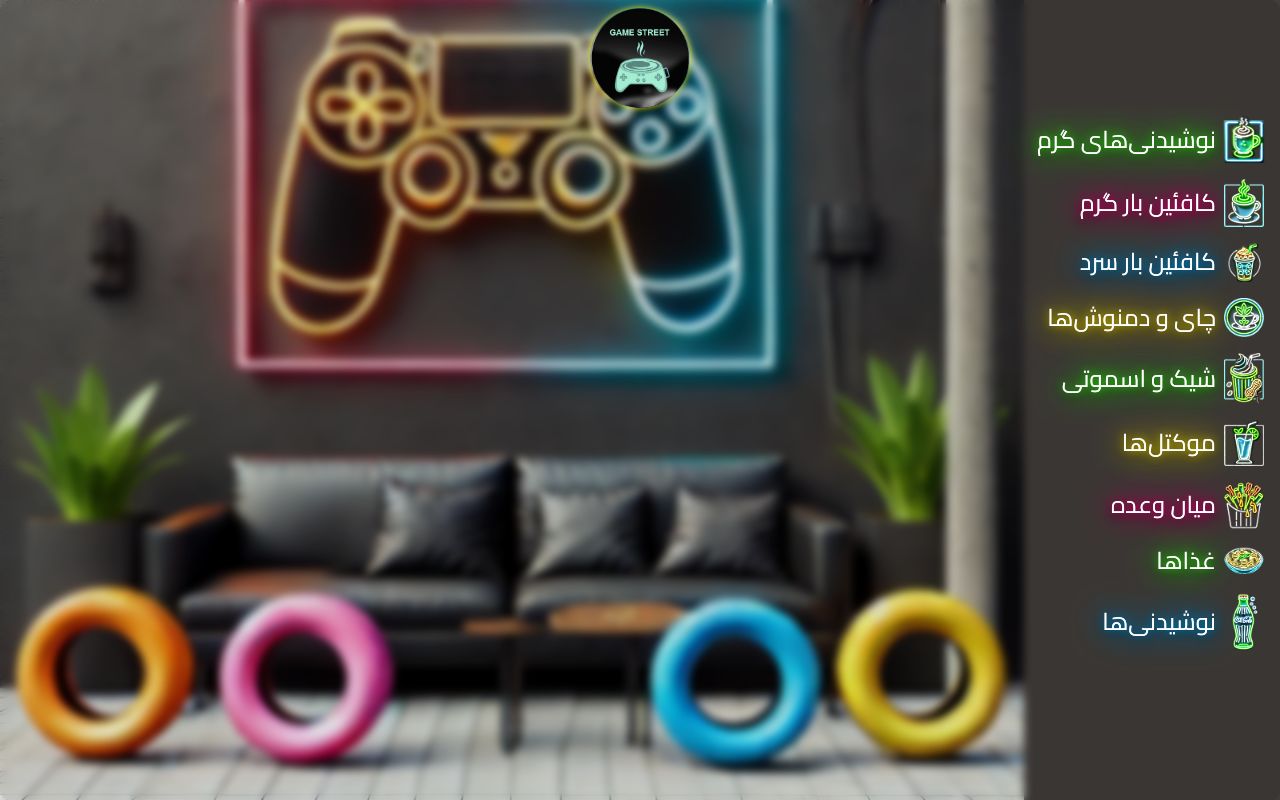
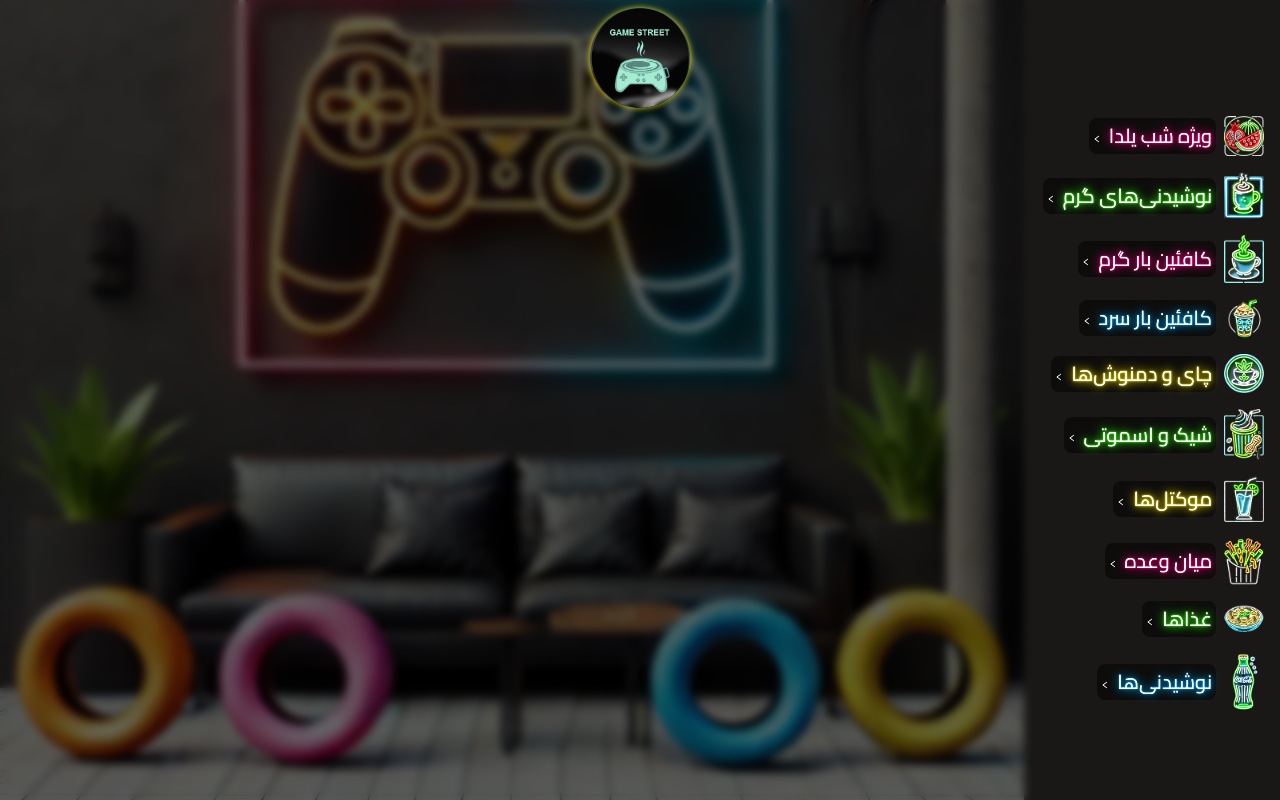
Before and after one commit to Alimobasheri/cafe-street, a Next.js app: page / in a window 1280 px wide. Built offline with nearby package versions, Linux system fonts and the light colour scheme.

Commit message:
Update yalda items, Update styles and background colors for better view

```diff
--- a/src/app/components/MenuOverlay/index.tsx
+++ b/src/app/components/MenuOverlay/index.tsx
@@ -8,7 +8,7 @@ export const MenuOverlay: FC<PropsWithChildren> = ({ children }) => {
         initial={{ opacity: 0 }}
         animate={{ opacity: 1 }}
         transition={{ duration: 0.5 }}
-        className="w-full h-full rounded-lg shadow-lg rounded-xl bg-black/10 shadow-lg ring-1 ring-black/5 backdrop-blur-sm"
+        className="w-full h-full backdrop-blur-sm bg-black/60"
       >
         {children}
       </motion.div>
--- a/src/app/components/MenuSectionItems/index.tsx
+++ b/src/app/components/MenuSectionItems/index.tsx
@@ -10,7 +10,7 @@ export const MenuSectionItems: FC<{
   if (!has_sub_sections) {
     return (
       <div
-        className={`w-full mx-auto flex flex-col p-6 gap-4 backdrop-blur-xl p-2 rounded-lg bg-black/30`}
+        className={`w-full mx-auto flex flex-col p-6 gap-4  p-2 rounded-lg bg-black/60`}
       >
         {items.map((item) => (
           <div
@@ -29,7 +29,7 @@ export const MenuSectionItems: FC<{
     return subsections.map((section) => (
       <div
         key={section.name}
-        className={`w-full mx-auto mb-2 flex flex-col p-6 gap-4 backdrop-blur-xl p-2 rounded-lg bg-black/30`}
+        className={`w-full mx-auto mb-2 flex flex-col p-6 gap-4 p-2 rounded-lg bg-black/60`}
       >
         <h1 className="text-xl font-bold">{section.label_fn}</h1>
         {section.items.map((item) => (
--- a/src/app/components/MenuSections/index.tsx
+++ b/src/app/components/MenuSections/index.tsx
@@ -6,6 +6,7 @@ import Image from 'next/image';
 import { useEffect, useMemo, useRef, useState } from 'react';
 import { MenuSectionItems } from '../MenuSectionItems';
 import logo from '@/app/logo.png';
+import ArrowLeft from '@/app/icons/ArrowLeft';
 
 export const MenuSections = () => {
   const [selectedSection, setSelectedSection] = useState<string | null>(null);
@@ -38,7 +39,7 @@ export const MenuSections = () => {
       return (
         <motion.div key={section.name}>
           <a
-            className={`p-2 text-right text-white font-light flex flex-row-reverse justify-start items-center gap-2  text-2xl brightness-125 ${
+            className={`p-2 text-right text-white font-light flex flex-row-reverse justify-start items-center gap-2  text-xl brightness-125 ${
               isOpen ? 'animate-flicker' : ''
             } ${
               !!selectedSection && !isOpen && 'opacity-60'
@@ -61,9 +62,18 @@ export const MenuSections = () => {
                 />
               </span>
             )}
-            <span className={`text-nowrap ${section.drop_shadow} contrast-150`}>
-              {section.label_fn}
-            </span>
+            <div className="flex flex-row-reverse items-baseline gap-2 bg-black/50 p-1 rounded-lg">
+              <span className={`text-nowrap ${section.drop_shadow}`}>
+                {section.label_fn}
+              </span>
+              <div
+                className={`transition-all duration-300 ${
+                  isOpen ? '-rotate-90' : ''
+                }`}
+              >
+                <ArrowLeft width={8} height={8} />
+              </div>
+            </div>
           </a>
           <div
             className={`w-full transition-transform duration-100 origin-top overflow-hidden justify-center items-center ${
--- a/src/app/constants/MENU_ITEMS.ts
+++ b/src/app/constants/MENU_ITEMS.ts
@@ -82,6 +82,12 @@ export const WARM_CAFFEINE_ITEMS: IMenuItem[] = [
     price: 87000,
   },
   {
+    name: 'latte_vanilla',
+    label: 'Latte & Vanilla',
+    label_fn: 'لاته وانیل',
+    price: 90000,
+  },
+  {
     name: 'mocha',
     label: 'Mocha',
     label_fn: 'موکا',
@@ -92,6 +98,12 @@ export const WARM_CAFFEINE_ITEMS: IMenuItem[] = [
     label: 'Caramel Machiato',
     label_fn: 'کارامل ماکیاتو',
     price: 93000,
+  },
+  {
+    name: 'espresso_machiato',
+    label: 'Espresso Machiato',
+    label_fn: 'اسپرسو ماکیاتو',
+    price: 64000,
   },
   {
     name: 'french',
@@ -532,3 +544,24 @@ export const DRINKS_ITEMS: IMenuItem[] = [
     price: null,
   },
 ];
+
+export const YALDA_ITEMS: IMenuItem[] = [
+  {
+    name: 'chelle_mocktail',
+    label: 'Chelle Mocktail',
+    label_fn: 'موکتل شب چله (انار - سودا - لیمو و ...)',
+    price: 110000,
+  },
+  {
+    name: 'latte_pumpkin',
+    label: 'Latte Pumpkin',
+    label_fn: 'لته پامپکین اسپایس (لته کدو‌حلوایی استارباکس)',
+    price: 90000,
+  },
+  {
+    name: 'yalda_salad',
+    label: 'Yalda Salad',
+    label_fn: 'سالاد یلدا (فیله‌مرغ - انار - ذرت - گردو - سس مخصوص)',
+    price: 185000,
+  },
+];
--- a/src/app/constants/MENU_SECTIONS.ts
+++ b/src/app/constants/MENU_SECTIONS.ts
@@ -7,6 +7,7 @@ import Mocktails from '@/app/mocktails.png';
 import Snacks from '@/app/snacks.png';
 import Food from '@/app/food.png';
 import Drinks from '@/app/drinks.png';
+import YaldaSpecial from '@/app/yalda_special.png';
 import {
   BURGER_ITEMS,
   CEASAR_SALAD_ITEMS,
@@ -22,6 +23,7 @@ import {
   TEA_HERBAL_ITEMS,
   WARM_CAFFEINE_ITEMS,
   WARM_DRINKS_ITEMS,
+  YALDA_ITEMS,
 } from './MENU_ITEMS';
 import { StaticImageData } from 'next/image';
 
@@ -77,6 +79,16 @@ export const FOOD_SUB_SECTIONS: IMenuSection[] = [
 ];
 
 export const MENU_SECTIONS: IMenuSection[] = [
+  {
+    name: 'yalda_special',
+    label: 'Yalda Special',
+    label_fn: 'ویژه شب یلدا',
+    image: YaldaSpecial,
+    items: YALDA_ITEMS,
+    label_color: 'text-dark-neon-pink',
+    drop_shadow: 'drop-shadow-dark-neon-pink',
+    has_sub_sections: false,
+  },
   {
     name: 'warm_drink',
     label: 'Warm Drinks',
--- /dev/null
+++ b/src/app/icons/ArrowLeft.tsx
@@ -0,0 +1,16 @@
+import * as React from 'react';
+import { SVGProps } from 'react';
+const ArrowLeft = (props: SVGProps<SVGSVGElement>) => (
+  <svg
+    width="1em"
+    height="1em"
+    fill="currentColor"
+    aria-hidden="true"
+    data-icon="left"
+    viewBox="64 64 896 896"
+    {...props}
+  >
+    <path d="M724 218.3V141c0-6.7-7.7-10.4-12.9-6.3L260.3 486.8a31.86 31.86 0 0 0 0 50.3l450.8 352.1c5.3 4.1 12.9.4 12.9-6.3v-77.3c0-4.9-2.3-9.6-6.1-12.6l-360-281 360-281.1c3.8-3 6.1-7.7 6.1-12.6z" />
+  </svg>
+);
+export default ArrowLeft;
--- a/tailwind.config.ts
+++ b/tailwind.config.ts
@@ -51,23 +51,23 @@ const config: Config = {
           '0 0 15px #39FF14',
         ],
         'dark-neon-pink': [
+          '0 0 1px #cc0066',
           '0 0 5px #cc0066',
-          '0 0 15px #cc0066',
           '0 2px 4px rgba(0, 0, 0, 0.9)', // Stronger black shadow for better readability
         ],
         'dark-neon-blue': [
+          '0 0 1px #0080bf',
           '0 0 5px #0080bf',
-          '0 0 15px #0080bf',
           '0 2px 4px rgba(0, 0, 0, 0.9)', // Stronger shadow
         ],
         'dark-neon-yellow': [
+          '0 0 1px #ccb800',
           '0 0 5px #ccb800',
-          '0 0 15px #ccb800',
           '0 2px 4px rgba(0, 0, 0, 0.9)',
         ],
         'dark-neon-green': [
+          '0 0 1px #2ecc10',
           '0 0 5px #2ecc10',
-          '0 0 15px #2ecc10',
           '0 2px 4px rgba(0, 0, 0, 0.9)',
         ],
       },
```
Also changed, not shown: src/app/yalda_special.png (added).
